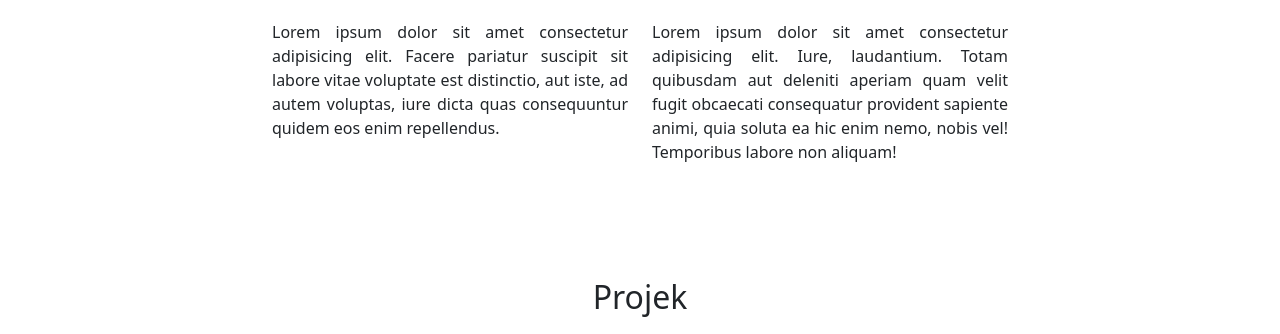
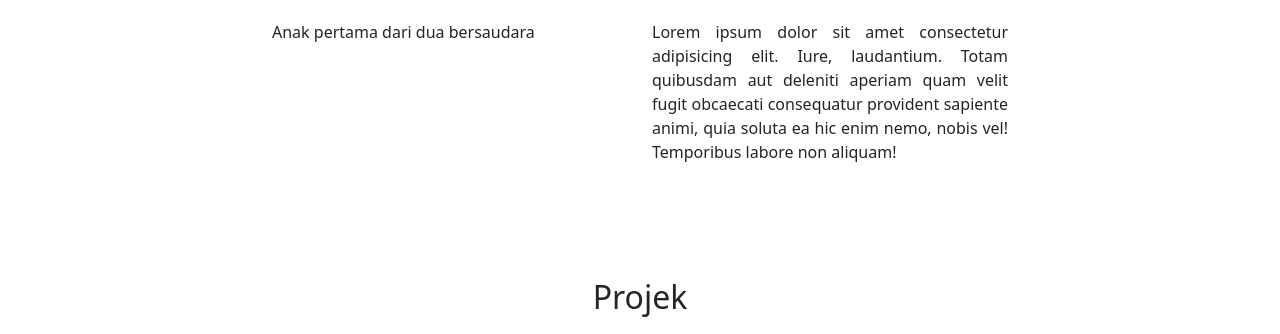
Before and after one commit to firmanbio/biolast, a plain HTML site: page index.html in a window 1280 px wide. Shown: the part 466-800 px from the top of the page. Drawn offline with nearby package versions, Linux system fonts and the light colour scheme.

Commit message:
ubah tentang

```diff
--- a/index.html
+++ b/index.html
@@ -146,10 +146,7 @@
       </div>
       <div class="row justify-content-center">
         <div class="col-md-4">
-          <p style="text-align: justify;">Lorem ipsum dolor sit amet consectetur adipisicing elit. Facere pariatur
-            suscipit sit labore vitae
-            voluptate est distinctio, aut iste, ad autem voluptas, iure dicta quas consequuntur quidem eos enim
-            repellendus.
+          <p style="text-align: justify;">Anak pertama dari dua bersaudara
           </p>
         </div>
         <div class="col-md-4">
```
